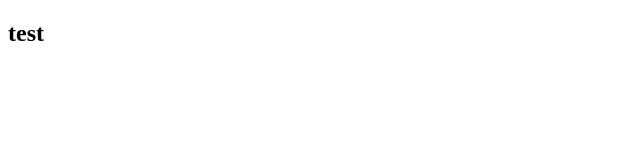
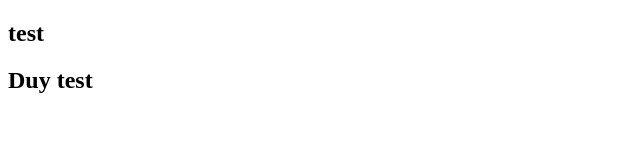
Before and after one commit to quockhanh23/FE_CASE_M5, an Angular app: page / in a window 1280 px wide. Shown: the top 160 px of the page, without its empty margins (0-640 px from the left). Built offline with nearby package versions, Linux system fonts and the light colour scheme.

Commit message:
duy test git

```diff
--- a/src/app/app.component.html
+++ b/src/app/app.component.html
@@ -1 +1,2 @@
 <h2>test</h2>
+<h2>Duy test</h2>
```
